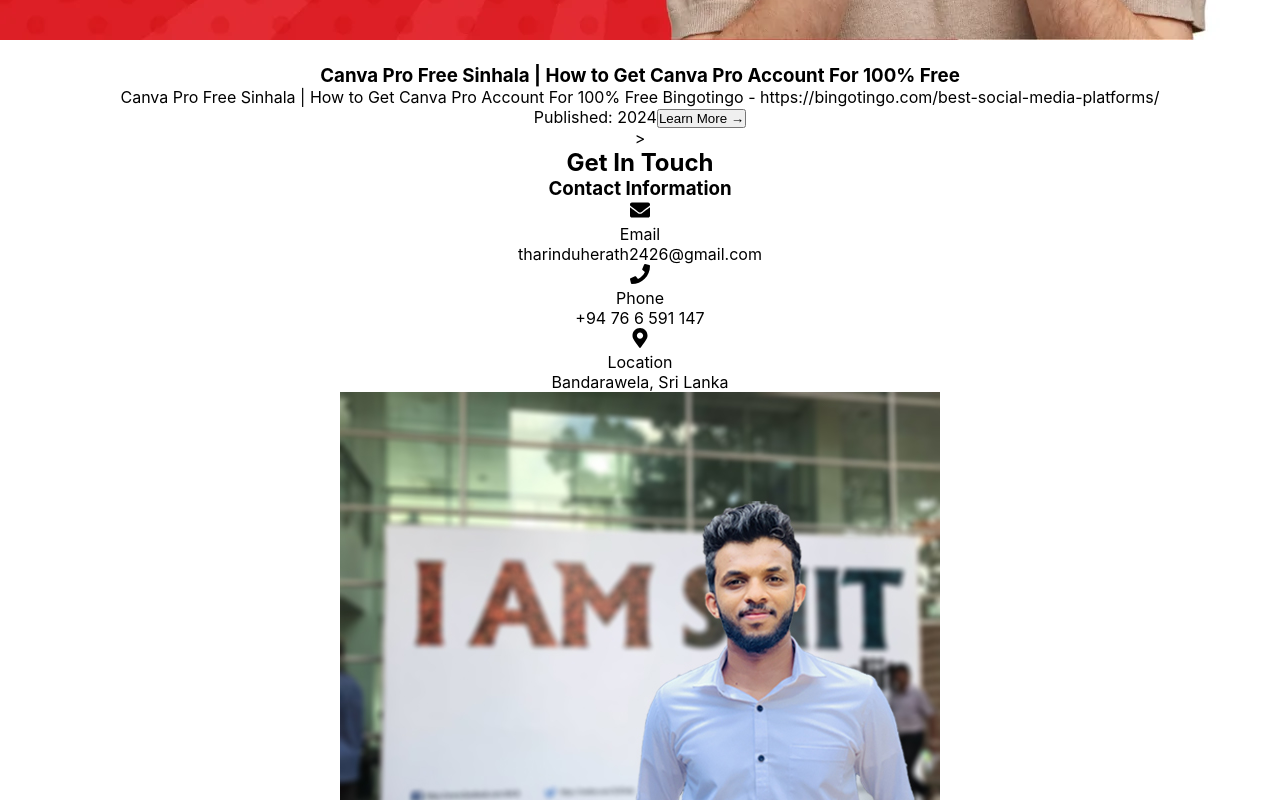
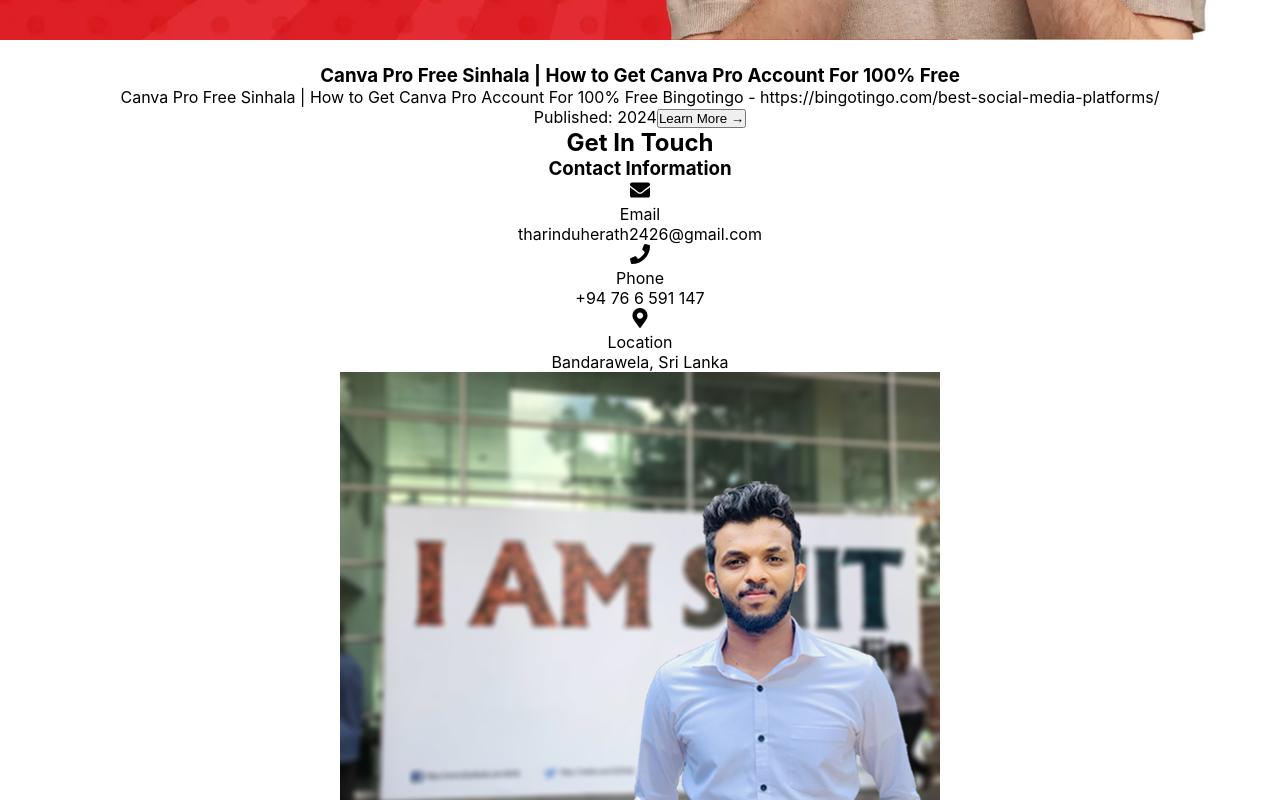
Before and after one commit to IT22601124/tharindu_herath, a React (Create React App) app: page / in a window 1280 px wide. Shown: the part 9180-9980 px from the top of the page. Built offline with nearby package versions, Linux system fonts and the light colour scheme.

Commit message:
Add gh-pages as a dev dependency and fix formatting in Contact component

```diff
--- a/package.json
+++ b/package.json
@@ -43,6 +43,7 @@
   "devDependencies": {
     "@tailwindcss/postcss": "^4.1.12",
     "autoprefixer": "^10.4.21",
+    "gh-pages": "^6.3.0",
     "postcss": "^8.5.6",
     "tailwindcss": "^4.1.12"
   }
--- a/src/contact.js
+++ b/src/contact.js
@@ -45,7 +45,7 @@ const Contact = () => {
         animate={isInView ? { opacity: 1, y: 0 } : {}}
         transition={{ duration: 0.6 }}
       className="max-w-6xl mx-auto">
-      >
+
         <motion.h2
           initial={{ opacity: 0, y: -20 }}
           animate={isInView ? { opacity: 1, y: 0 } : {}}
```
Also changed, not shown: 1 other file (tests, documents, lock files or other folders).
